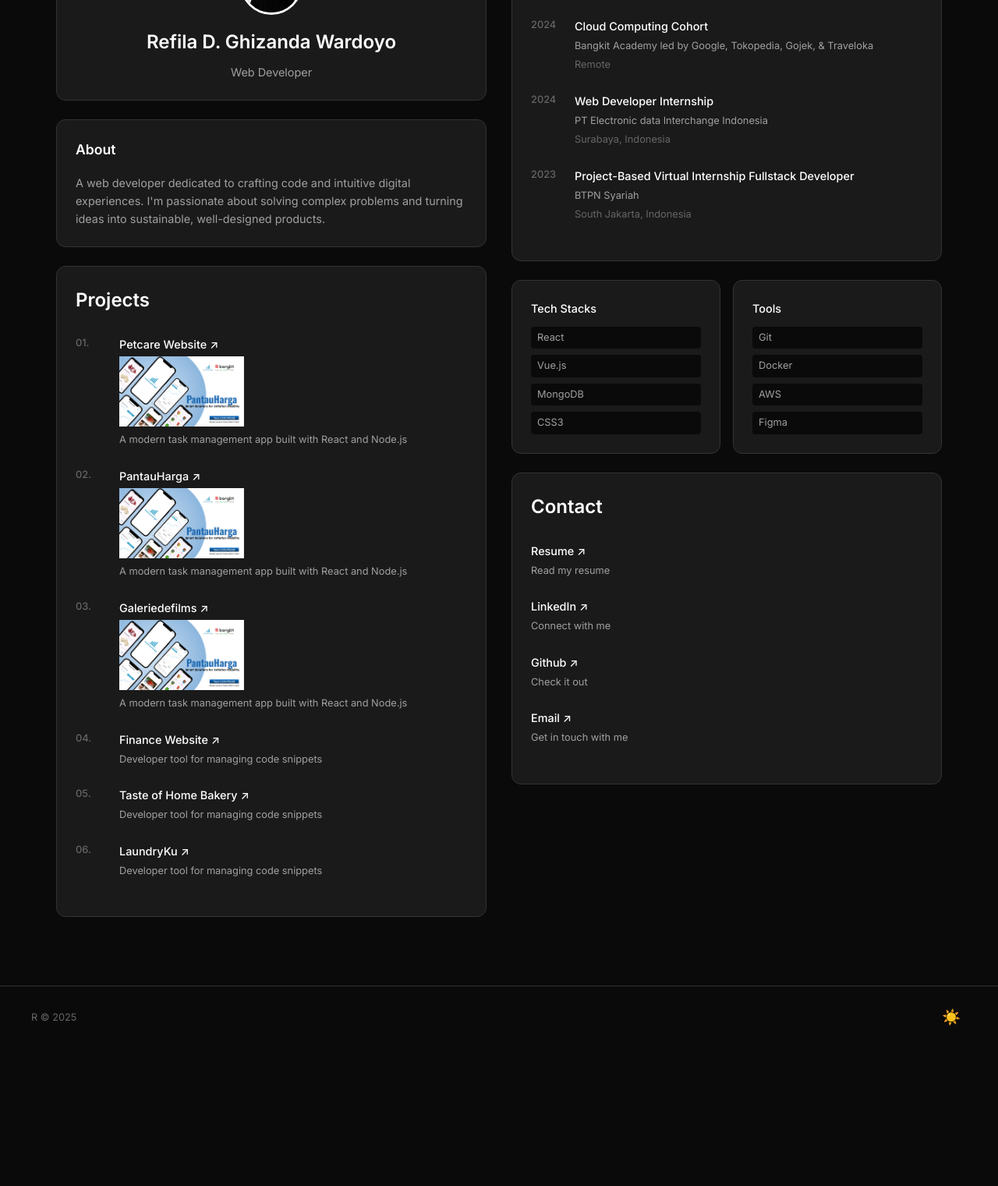
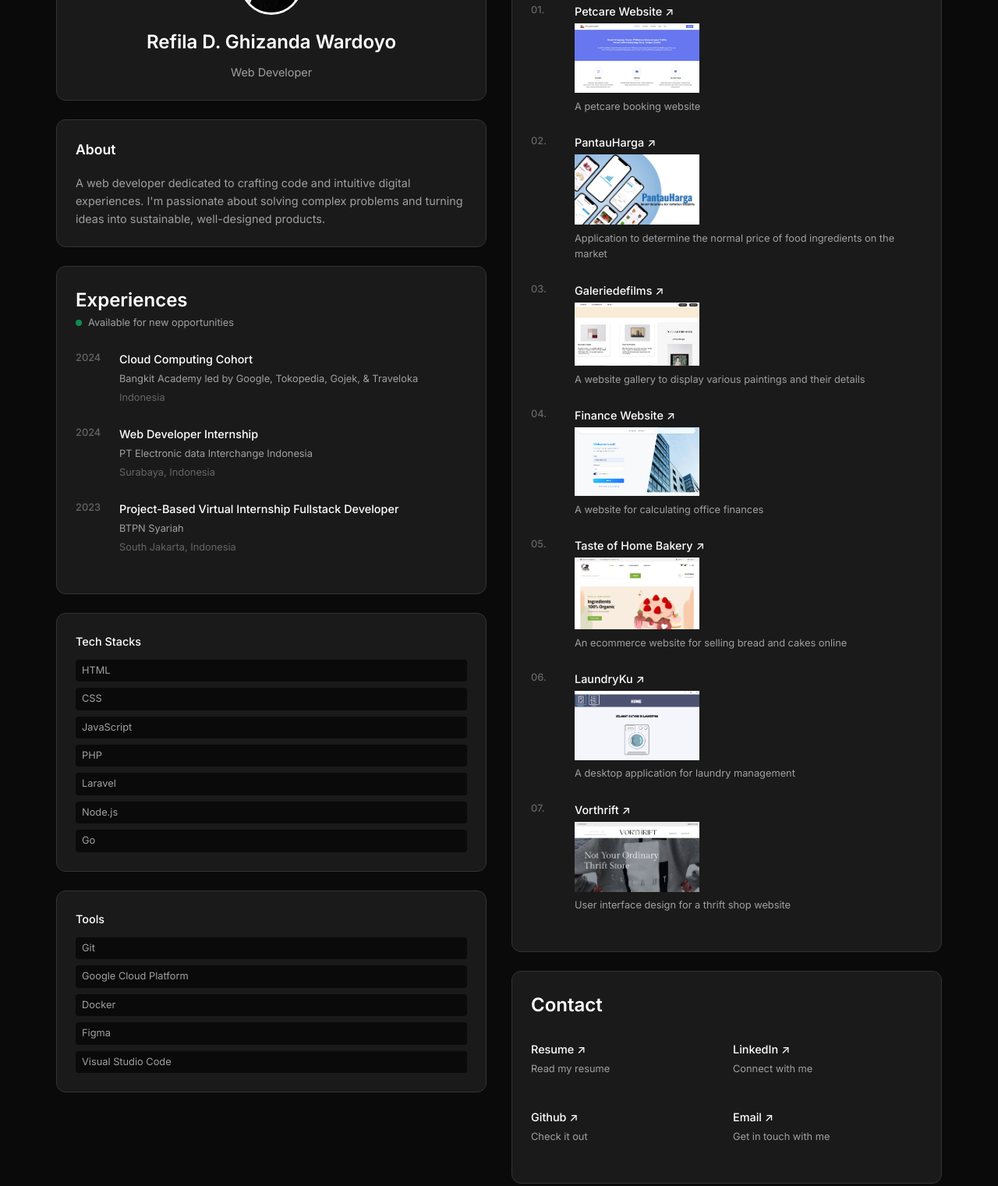
Before and after one commit to refilaghizanda/refila, a plain HTML site: page index.html in a window 1280 px wide. Shown: the part 118-1639 px from the top of the page at 78% size. Before the commit the page ends 1462 px from the top, so only its background shows below. Drawn offline with Linux system fonts and the light colour scheme.

Commit message:
almost done

```diff
--- a/index.html
+++ b/index.html
@@ -4,7 +4,7 @@
     <meta charset="UTF-8">
     <meta name="viewport" content="width=device-width, initial-scale=1.0">
     <title>REFILA</title>
-    <link rel="icon" type="image/x-icon" href="img\icon.png">
+    <link rel="icon" type="image/x-icon" href="img\icon2.png">
     <link rel="stylesheet" href="styles.css">
     <link href="https://fonts.googleapis.com/css2?family=Inter:wght@300;400;500;600&display=swap" rel="stylesheet">
 </head>
@@ -27,65 +27,6 @@
                 <p>A web developer dedicated to crafting  code and intuitive digital experiences. I'm passionate about solving complex problems and turning ideas into sustainable, well-designed products.
             </div>
 
-            <!-- Side Projects Section -->
-            <div class="card projects-card">
-                <h2>Projects</h2><br>
-                <div class="project-item">
-                    <span class="year">01.</span>
-                    <div class="project-content">
-                        <a href="https://your-website-link.com" class="project-link" target="_blank" rel="noopener noreferrer">
-                            <h3>Petcare Website ↗</h3>
-                        </a>
-                        <img src="img\Screenshot (303).png" alt="Petcare Website Screenshot">
-                        <p>A modern task management app built with React and Node.js</p>
-                    </div>
-                </div>
-                <div class="project-item">
-                    <span class="year">02.</span>
-                    <div class="project-content">
-                        <a href="https://your-website-link.com" class="project-link" target="_blank" rel="noopener noreferrer">
-                            <h3>PantauHarga ↗</h3>
-                        </a>
-                        <img src="img\Screenshot (303).png" alt="Petcare Website Screenshot">
-                        <p>A modern task management app built with React and Node.js</p>
-                    </div>
-                </div>
-                <div class="project-item">
-                    <span class="year">03.</span>
-                    <div class="project-content">
-                        <a href="https://your-website-link.com" class="project-link" target="_blank" rel="noopener noreferrer">
-                            <h3>Galeriedefilms ↗</h3>
-                        </a>
-                        <img src="img\Screenshot (303).png" alt="Petcare Website Screenshot">
-                        <p>A modern task management app built with React and Node.js</p>
-                    </div>
-                </div>
-                <div class="project-item">
-                    <span class="year">04.</span>
-                    <div class="project-content">
-                        <h3>Finance Website ↗</h3>
-                        <p>Developer tool for managing code snippets</p>
-                    </div>
-                </div>
-                <div class="project-item">
-                    <span class="year">05.</span>
-                    <div class="project-content">
-                        <h3>Taste of Home Bakery ↗</h3>
-                        <p>Developer tool for managing code snippets</p>
-                    </div>
-                </div>
-                <div class="project-item">
-                    <span class="year">06.</span>
-                    <div class="project-content">
-                        <h3>LaundryKu ↗</h3>
-                        <p>Developer tool for managing code snippets</p>
-                    </div>
-                </div>
-            </div>
-        </div>
-
-        <!-- Right Column -->
-        <div class="right-column">
             <!-- Experience Section -->
             <div class="card experience-card">
                 <h2>Experiences</h2>
@@ -99,7 +40,7 @@
                     <div class="experience-content">
                         <h3>Cloud Computing Cohort</h3>
                         <p class="company">Bangkit Academy led by Google, Tokopedia, Gojek, & Traveloka</p>
-                        <p class="location">Remote</p>
+                        <p class="location">Indonesia</p>
                     </div>
                 </div>
 
@@ -123,14 +64,16 @@
             </div>
 
         <!-- Skills Grid -->
-            <div class="skills-grid">
             <div class="card skill-card">
                 <h3>Tech Stacks</h3>
                 <div class="skill-list">
-                        <span>React</span>
-                        <span>Vue.js</span>
-                        <span>MongoDB</span>
-                        <span>CSS3</span>
+                    <span>HTML</span>
+                    <span>CSS</span>
+                    <span>JavaScript</span>
+                    <span>PHP</span>
+                    <span>Laravel</span>
+                    <span>Node.js</span>
+                    <span>Go</span>
                 </div>
             </div>
 
@@ -138,9 +81,88 @@
                 <h3>Tools</h3>
                 <div class="skill-list">
                     <span>Git</span>
+                    <span>Google Cloud Platform</span>
                     <span>Docker</span>
-                        <span>AWS</span>
                     <span>Figma</span>
+                    <span>Visual Studio Code</span>
+                </div>
+            </div>
+        </div>
+
+
+        <!-- Right Column -->
+        <div class="right-column">
+            <!-- Side Projects Section -->
+            <div class="card projects-card">
+                <h2>Projects</h2><br>
+                <div class="project-item">
+                    <span class="year">01.</span>
+                    <div class="project-content">
+                        <a href="https://github.com/refilaghizanda/pet" class="project-link" target="_blank" rel="noopener noreferrer">
+                            <h3>Petcare Website ↗</h3>
+                        </a>
+                        <img src="img\petcare.png" alt="Petcare">
+                        <p>A petcare booking website</p>
+                    </div>
+                </div>
+                <div class="project-item">
+                    <span class="year">02.</span>
+                    <div class="project-content">
+                        <a href="https://github.com/Bangkit-Capstone-Product-C242-PS118" class="project-link" target="_blank" rel="noopener noreferrer">
+                            <h3>PantauHarga ↗</h3>
+                        </a>
+                        <img src="img\pantauharga.png" alt="PantauHarga">
+                        <p>Application to determine the normal price of food ingredients on the market</p>
+                    </div>
+                </div>
+                <div class="project-item">
+                    <span class="year">03.</span>
+                    <div class="project-content">
+                        <a href="https://refilaghizanda.github.io/galeriedefilms/" class="project-link" target="_blank" rel="noopener noreferrer">
+                            <h3>Galeriedefilms ↗</h3>
+                        </a>
+                        <img src="img\galeriedefilms.png" alt="Galeriedefilms">
+                        <p>A website gallery to display various paintings and their details</p>
+                    </div>
+                </div>
+                <div class="project-item">
+                    <span class="year">04.</span>
+                    <div class="project-content">
+                        <a href="https://github.com/refilaghizanda/finance" class="project-link" target="_blank" rel="noopener noreferrer">
+                            <h3>Finance Website ↗</h3>
+                        </a>
+                        <img src="img\finance.png" alt="Finance">
+                        <p>A website for calculating office finances</p>
+                    </div>
+                </div>
+                <div class="project-item">
+                    <span class="year">05.</span>
+                    <div class="project-content">
+                        <a href="https://github.com/refilaghizanda/taste-of-home-bakery" class="project-link" target="_blank" rel="noopener noreferrer">
+                            <h3>Taste of Home Bakery ↗</h3>
+                        </a>
+                        <img src="img\taste.png" alt="Taste of Home Bakery">
+                        <p>An ecommerce website for selling bread and cakes online</p>
+                    </div>
+                </div>
+                <div class="project-item">
+                    <span class="year">06.</span>
+                    <div class="project-content">
+                        <a href="https://github.com/refilaghizanda/laundryku" class="project-link" target="_blank" rel="noopener noreferrer">
+                            <h3>LaundryKu ↗</h3>
+                        </a>
+                        <img src="img\laundryku.png" alt="LaundryKu">
+                        <p>A desktop application for laundry management</p>
+                    </div>
+                </div>
+                <div class="project-item">
+                    <span class="year">07.</span>
+                    <div class="project-content">
+                        <a href="https://www.figma.com/proto/rIhW6M8pvTKZITWup7BrWa/Vorthrift?node-id=302-59&p=f&t=1n88KDEEBDOr3mne-1&scaling=contain&content-scaling=responsive&page-id=302%3A58&starting-point-node-id=302%3A59" class="project-link" target="_blank" rel="noopener noreferrer">
+                            <h3>Vorthrift ↗</h3>
+                        </a>
+                        <img src="img\vorthrift.png" alt="Vorthrift">
+                        <p>User interface design for a thrift shop website</p>
                     </div>
                 </div>
             </div>
@@ -148,30 +170,40 @@
             <!-- contact  -->
             <div class="card projects-card">
                 <h2>Contact</h2><br>
+                <div class="contact-grid"> <!-- New wrapper for grid -->
                     <div class="project-item">
                         <div class="project-content">
+                            <a href="path/to/your-resume.pdf" class="content-link" target="_blank" rel="noopener noreferrer">
                                 <h3>Resume ↗</h3>
+                            </a>
                             <p>Read my resume</p>
                         </div>
                     </div>
                     <div class="project-item">
                         <div class="project-content">
+                            <a href="https://linkedin.com/in/refilaghizanda" class="content-link" target="_blank" rel="noopener noreferrer">
                                 <h3>LinkedIn ↗</h3>
+                            </a>
                             <p>Connect with me</p>
                         </div>
                     </div>
                     <div class="project-item">
                         <div class="project-content">
+                            <a href="https://github.com/refilaghizanda" class="content-link" target="_blank" rel="noopener noreferrer">
                                 <h3>Github ↗</h3>
+                            </a>
                             <p>Check it out</p>
                         </div>
                     </div>
                     <div class="project-item">
                         <div class="project-content">
+                            <a href="mailto:refilaghizanda@gmail.com" class="content-link">
                                 <h3>Email ↗</h3>
+                            </a>
                             <p>Get in touch with me</p>
                         </div>
                     </div>
+                </div> <!-- End of .contact-grid -->
             </div>
         </div>
     </div>
--- a/styles.css
+++ b/styles.css
@@ -287,6 +287,24 @@ body {
     background: var(--hover);
 }
 
+.content-link {
+    /* This is the key to removing default link styles */
+    color: inherit; /* Inherits the text color from the parent (the h3) */
+    text-decoration: none; /* Removes the underline */
+}
+
+.contact-grid {
+    display: grid;
+    grid-template-columns: 1fr 1fr; /* Creates two equal columns */
+    gap: 1rem; /* Adds space between the items */
+}
+
+/* Optional: Adjust layout for mobile */
+@media (max-width: 768px) {
+    .contact-grid {
+        grid-template-columns: 1fr; /* Stacks into one column on small screens */
+    }
+}
 /* Footer */
 .footer {
     margin-top: 2rem;
```
Also changed, not shown: img/Screenshot (303).png (deleted), img/finance.png (added), img/galeriedefilms.png (added), img/icon2.png (added), img/laundryku.png (added), img/pantauharga.png (added), img/petcare.png (added), img/taste.png (added), img/vorthrift.png (added). Lines whose indentation alone changed are shown as unchanged.
